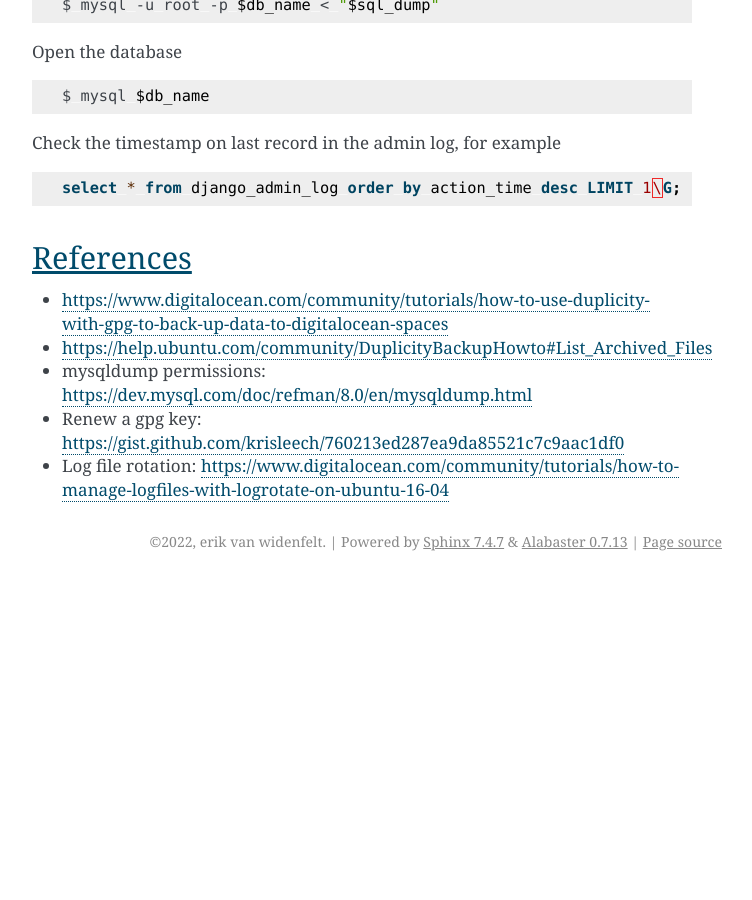
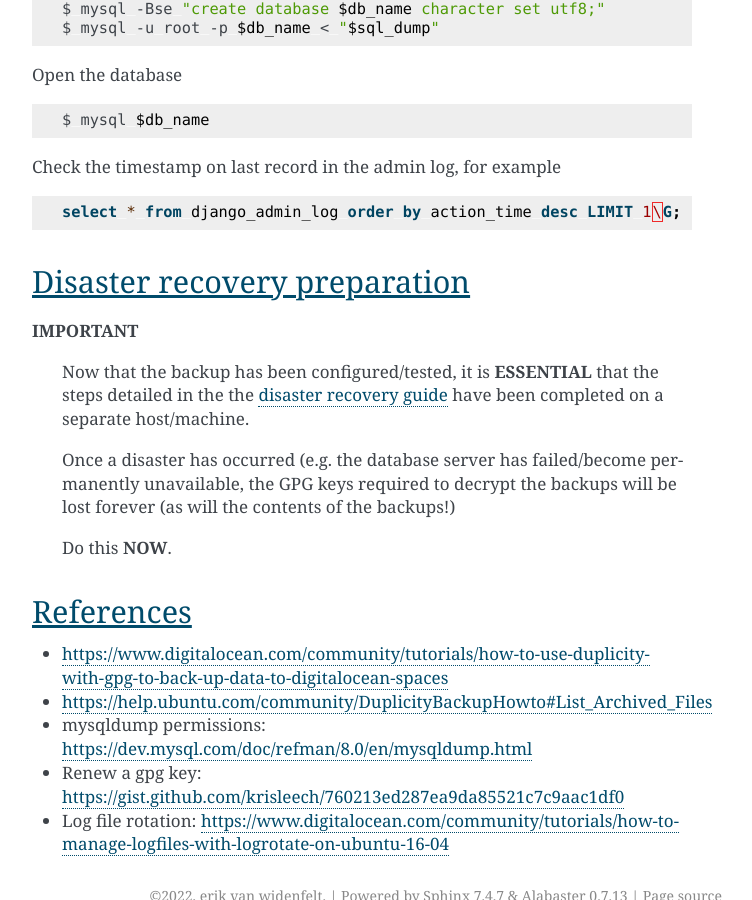
Before and after one commit to clinicedc/edc, a Sphinx documentation site: the page built from docs/backup.rst, in a window 1280 px wide and 900 px high, scrolled down 10044 px. Shown: the whole window, without its empty margins (388-1140 px from the left). Built offline with Sphinx 7.4.7, drawn with Linux system fonts in a browser that asks for light colours; before the commit the page ends 10625 px from its top, so only the background shows below that; some of the changed text lies outside the part shown.

Commit message:
Add disaster recovery preparation section

```diff
--- a/docs/backup.rst
+++ b/docs/backup.rst
@@ -545,6 +545,21 @@ for example
   select * from django_admin_log order by action_time desc LIMIT 1\G;
 
 
+Disaster recovery preparation
++++++++++++++++++++++++++++++
+
+**IMPORTANT**
+
+  Now that the backup has been configured/tested, it is **ESSENTIAL** that the steps detailed in the the `disaster recovery guide`_ have been completed on a separate host/machine.
+
+  Once a disaster has occurred (e.g. the database server has failed/become
+  permanently unavailable, the GPG keys required to decrypt the backups will be
+  lost forever (as will the contents of the backups!)
+
+  Do this **NOW**.
+
+.. _disaster recovery guide: disaster_recovery.rst
+
 References
 ++++++++++
 
--- a/docs/disaster_recovery.rst
+++ b/docs/disaster_recovery.rst
@@ -14,7 +14,7 @@ Prepare (in advance)
   It's **ESSENTIAL** that these `Prepare (in advance)`_ steps are completed **NOW**.
 
   Once a disaster has occurred (e.g. the database server has failed/become
-  permanently unavailable, the GPG keys used to decrypt the backups will be
+  permanently unavailable, the GPG keys required to decrypt the backups will be
   lost forever (as will the contents of the backups!)
 
 This guide assumes the steps in the `backup guide`_ have been followed.
```
